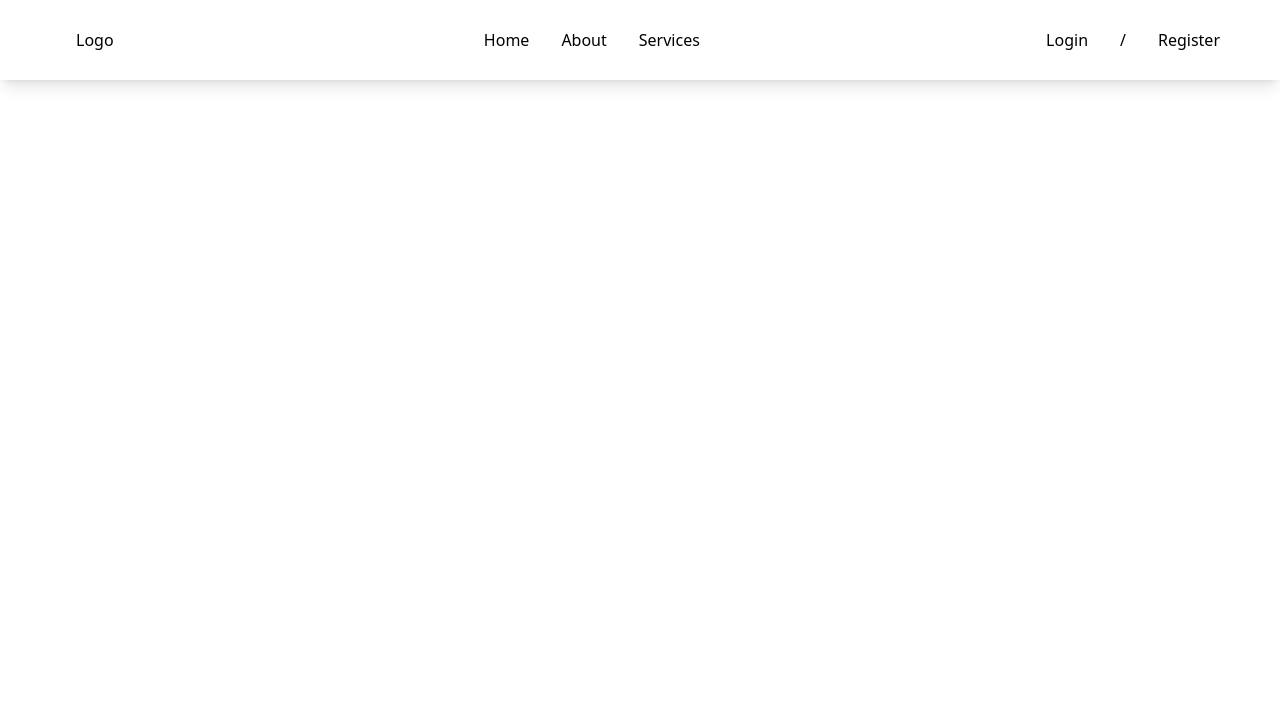
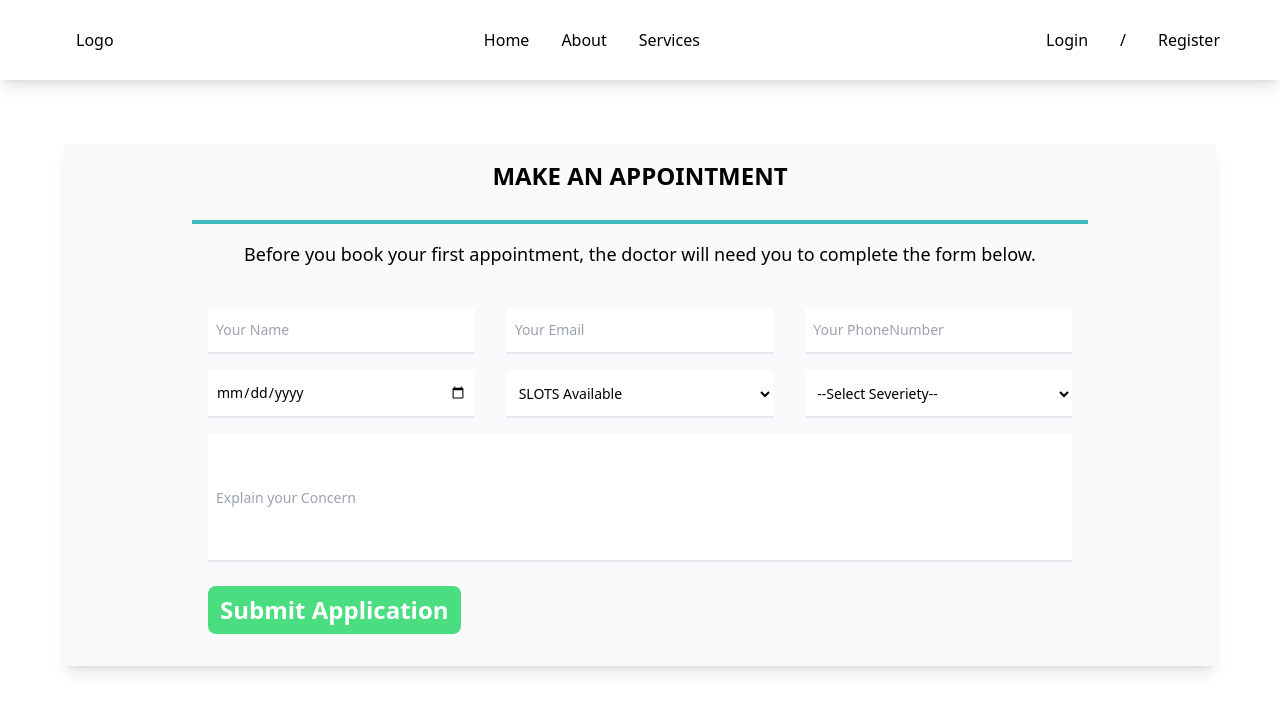
Before and after one commit to firozkhan7867/Project-Dermotosys, a React (Create React App) app: page /makeappointment in a window 1280 px wide. Shown: the top 712 px of the page. Built offline with nearby package versions, Linux system fonts and the light colour scheme.

Commit message:
Merge branch 'main' of https://github.com/firozkhan7867/Project-Dermotosys

```diff
--- a/src/App.js
+++ b/src/App.js
@@ -3,6 +3,7 @@ import "./App.css";
 import { BrowserRouter, Routes, Route } from "react-router-dom";
 import Dashboard from "./components/Dashboard/Dashboard";
 import Login from "./components/LoginPage";
+import MakeAppointment from "./components/MakeAppointment";
 import Home from "./components/home";
 import Signup from "./components/SignupPage";
 import Navbar from "./components/Navbar/index";
@@ -12,7 +13,6 @@ import Schedule from "./components/Dashboard/DoctorSchedule";
 import ChatBody from "./components/Chat/components/chatBody/ChatBody";
 import { Provider } from 'react-redux';
 import store from './store';
-import axios from 'axios';
 
 
 function App() {
@@ -30,6 +30,7 @@ function App() {
           <Route path="/patientdashboard" element={<PatientDashboard />} />
           <Route path="/doctorSchedule" element={<Schedule />} />
           <Route path="/chat" element={<ChatBody />} />
+          <Route path="/makeappointment" element={<MakeAppointment />} />
         </Routes>
       </BrowserRouter>
       </Provider>
--- /dev/null
+++ b/src/components/MakeAppointment.jsx
@@ -0,0 +1,73 @@
+import React from 'react'
+
+const MakeAppointment = () => {
+  return (
+    <div className="container-fluid m-16 shadow-lg">
+      <div className="bg-gray-50 px-2 lg:px-32 py-4">
+      <h2 className="text-2xl text-center font-bold">MAKE AN APPOINTMENT</h2>
+        <div className="border-b-4 h-8" style={{borderColor:"#3fbbc0"}}></div>
+        <p className="text-lg text-center align-center font-normal my-4 mx-4">Before you book your first appointment, the doctor will need you to complete the form below.</p>
+        <form >
+        <div className="lg:grid lg:grid-cols-3 lg:justify-between flex-col mt-8">
+          <input
+            name="email"
+            type="text"
+            placeholder="Your Name"
+            required
+            className="border-b-2 w-auto bg-white rounded-2 text-sm py-3 px-2 my-2 rounded-1xl mx-4  text-black outline-none"
+            />
+            <input
+            name="email"
+            type="text"
+            placeholder="Your Email"
+            required
+            className="border-b-2 bg-white rounded-2 text-sm py-3 px-2 my-2 rounded-1xl mx-4 text-black outline-none"
+            />
+            <input
+            name="email"
+            type="number"
+            placeholder="Your PhoneNumber"
+            required
+            className="border-b-2 bg-white rounded-2 text-sm py-3 px-2 my-2 rounded-1xl mx-4 text-black outline-none"
+            />
+          <input
+            name="email"
+            type="date"
+            placeholder="Date of Appointment"
+            required
+            className="border-b-2 bg-white rounded-2 text-sm py-3 px-2 my-2 rounded-1xl mx-4  text-black outline-none"
+            />
+            <select name="slot" className='border-b-2 bg-white rounded-2 text-sm py-3 px-2 my-2 rounded-1xl mx-4 text-black outline-none'>
+                  <option className='px-2 py-2'>SLOTS Available</option>
+                  <option className='px-2 py-2'>08:00 AM</option>
+                  <option className='px-2 py-2'>09:00 AM</option>
+                  <option className='px-2 py-2'>10:00 AM</option>
+                  <option className='px-2 py-2'>11:00 AM</option>
+                  <option className='px-2 py-2'>12:00 AM</option>
+              </select>
+            <select name="severity" className='border-b-2 bg-white rounded-2 text-sm py-3 px-2 my-2 rounded-1xl mx-4 text-black outline-none'>
+                <option className='px-2 py-2'>--Select Severiety--</option>
+                <option className='px-2 py-2'>General</option>
+                <option className='px-2 py-2'>Normal</option>
+                <option className='px-2 py-2'>Severe</option>
+            </select>
+        </div>
+        <div className="mr-8">
+        <input
+            name="message"
+            type="text"
+            placeholder="Explain your Concern"
+            className="border-b-2 w-full h-32 bg-white text-start rounded-2 text-sm py-3 px-2 my-2 rounded-1xl mx-4 text-black outline-none"
+            />
+        </div>
+        <div className="justify-center">
+        <button type="submit" className="text-2xl text-white hover:text-gray-500 ml-4 mt-4 mb-4 text-center rounded-lg px-3 py-2 font-bold bg-green-400 hover:bg-green-200">
+          Submit Application</button>
+        </div>
+        </form>
+       </div>
+      </div>
+  )
+}
+
+export default MakeAppointment
--- a/src/components/PatientsList.jsx
+++ b/src/components/PatientsList.jsx
@@ -149,7 +149,6 @@ const PatientsList = () => {
                         <button type="button" class="bg-slate-100 text-slate-400 font-medium rounded-lg text-sm px-5 py-2.5 text-center mr-2 mb-2 "><i class="fa fa-eye-open"></i>View</button>
                         <button type="button" class="bg-green-100 text-green-400 font-medium rounded-lg text-sm px-5 py-2.5 text-center mr-2 mb-2">Accept</button>
                         <button type="button" class="bg-red-100 text-red-400	 font-medium rounded-lg text-sm px-5 py-2.5 text-center mr-2 mb-2">Cancel</button>
-
                         </div>
                     </div>
                 </div>
--- a/src/components/home.jsx
+++ b/src/components/home.jsx
@@ -1,6 +1,6 @@
 import React from 'react';
 import { Link } from 'react-router-dom';
-import banner from './img/banner.jpg';
+import banner from './img/banner.png';
 import choose from './img/choose.jpg';
 import connect from './img/connect.jpg';
 import prepare from './img/prepare.jpg';
```
